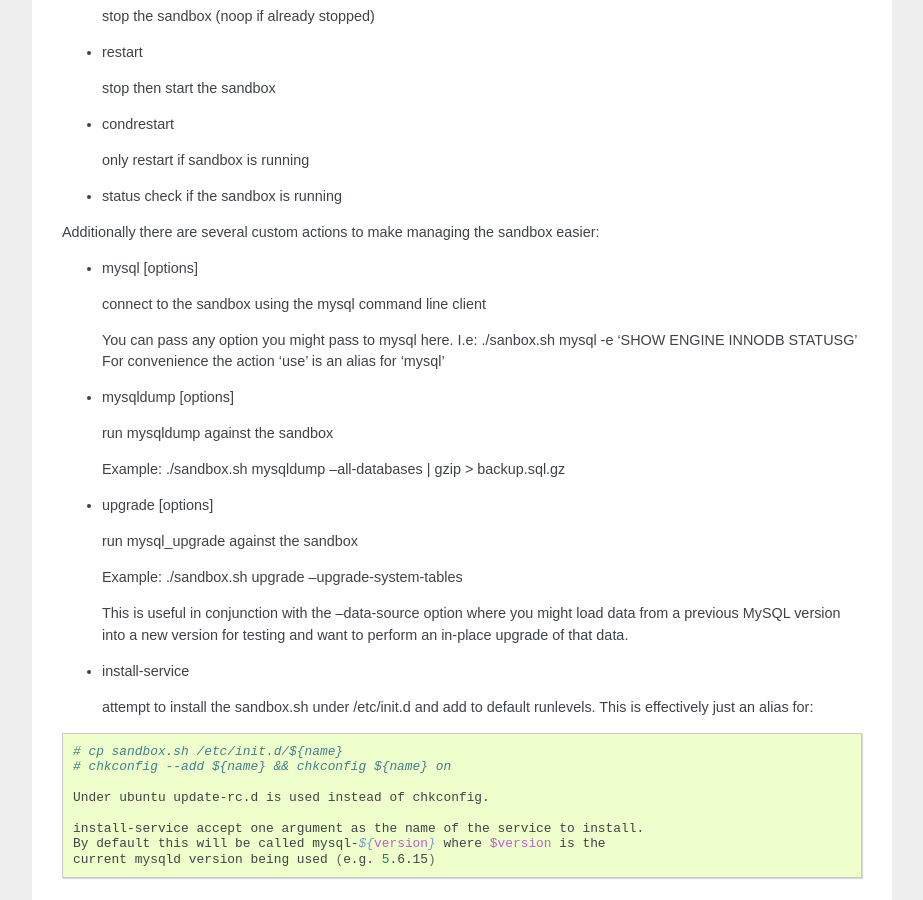
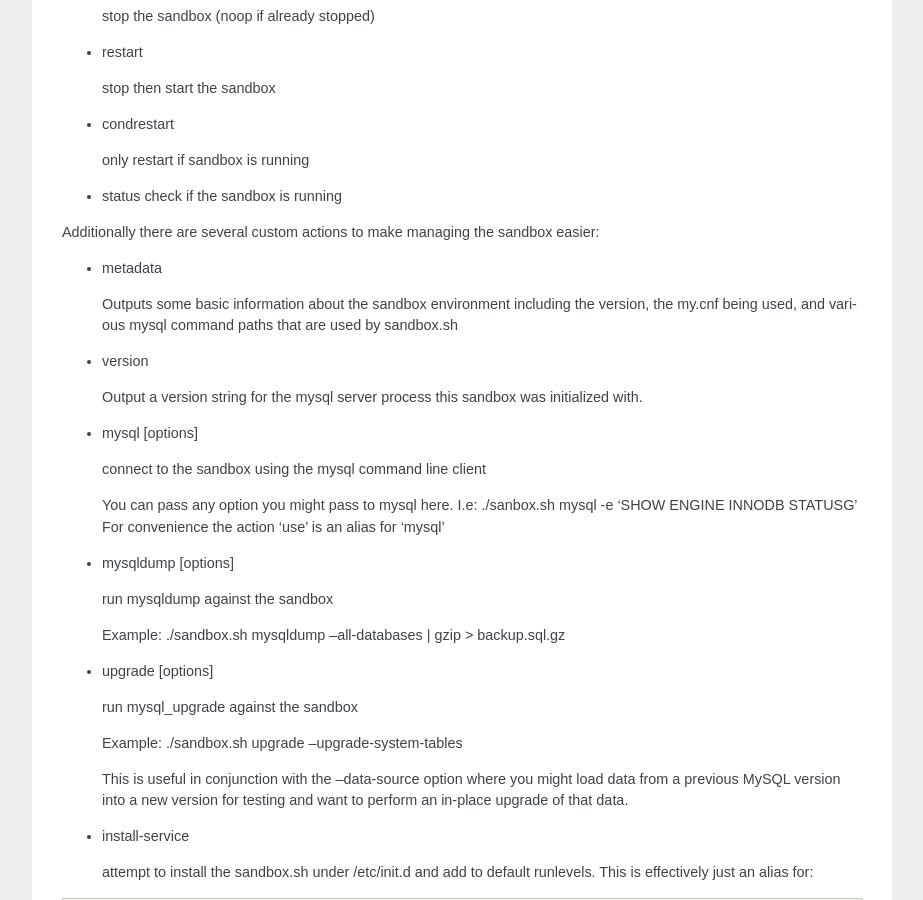
Before and after one commit to abg/dbsake, a Sphinx documentation site: the page built from docs/subcommands.rst, in a window 1280 px wide and 900 px high, scrolled down 4284 px. Shown: the whole window, without its empty margins (198-1121 px from the left). Built offline with Sphinx 7.4.7, drawn with Linux system fonts in a browser that asks for light colours.

Commit message:
add documentation for metadata, version sandbox.sh actions

```diff
--- a/docs/subcommands.rst
+++ b/docs/subcommands.rst
@@ -292,6 +292,17 @@ pattern of a SysV init script and has many standard actions:
 
 Additionally there are several custom actions to make managing the sandbox
 easier:
+
+- metadata
+
+  Outputs some basic information about the sandbox environment including
+  the version, the my.cnf being used, and various mysql command paths
+  that are used by sandbox.sh
+
+- version
+
+  Output a version string for the mysql server process this sandbox was
+  initialized with.
 
 - mysql [options]
 
```
